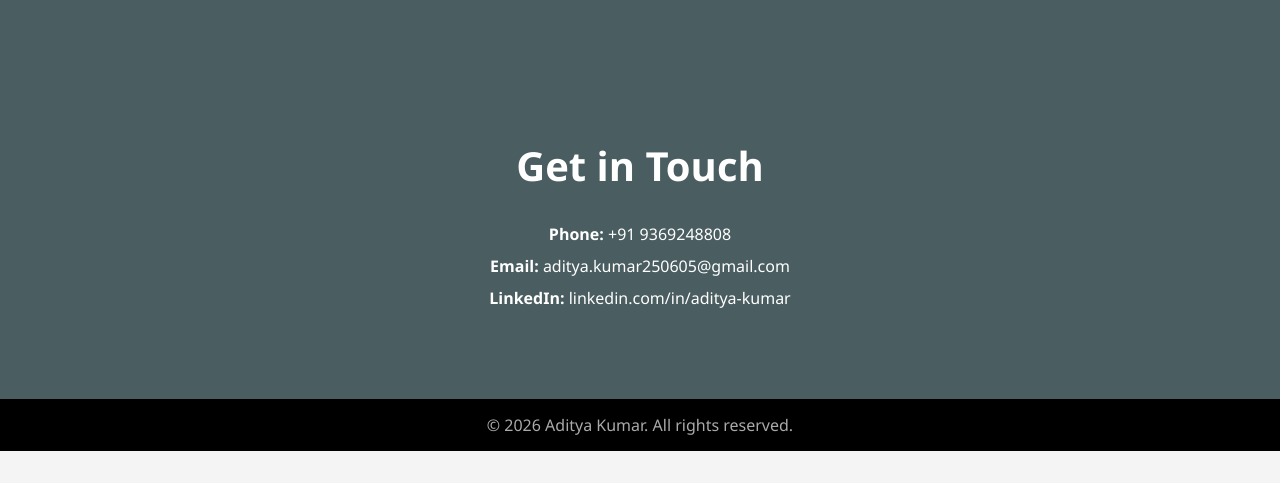
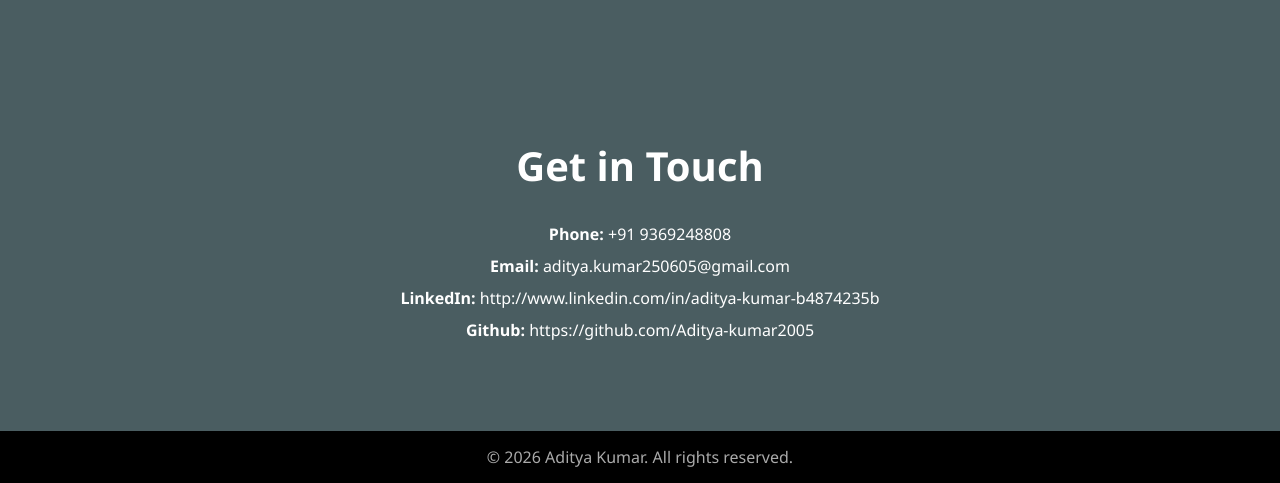
Before and after one commit to Aditya-kumar2005/My-portfolio, a plain HTML site: page index.html in a window 1280 px wide. Shown: the part 1854-2337 px from the top of the page. Before the commit the page ends 2305 px from the top, so only its background shows below. Drawn offline with Linux system fonts and the light colour scheme.

Commit message:
My portfolio is updated

```diff
--- a/index.html
+++ b/index.html
@@ -100,7 +100,8 @@
 
         <p><strong>Phone:</strong> +91 9369248808</p>
         <p><strong>Email:</strong> aditya.kumar250605@gmail.com</p>
-        <p><strong>LinkedIn:</strong> linkedin.com/in/aditya-kumar</p>
+        <p><strong>LinkedIn:</strong> http://www.linkedin.com/in/aditya-kumar-b4874235b</p>
+        <p><strong>Github:</strong> https://github.com/Aditya-kumar2005</p>
     </div>
 </section>
 
```
